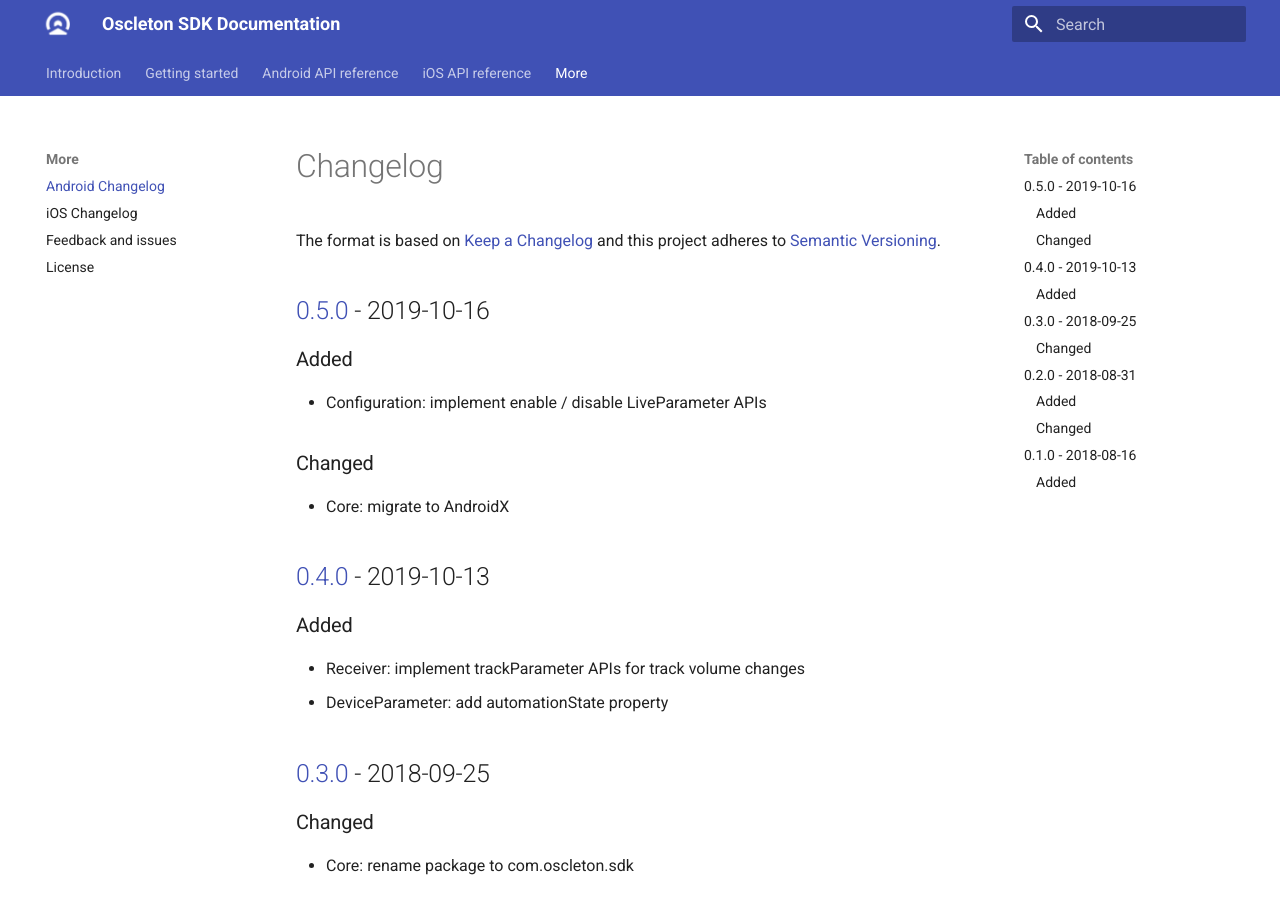
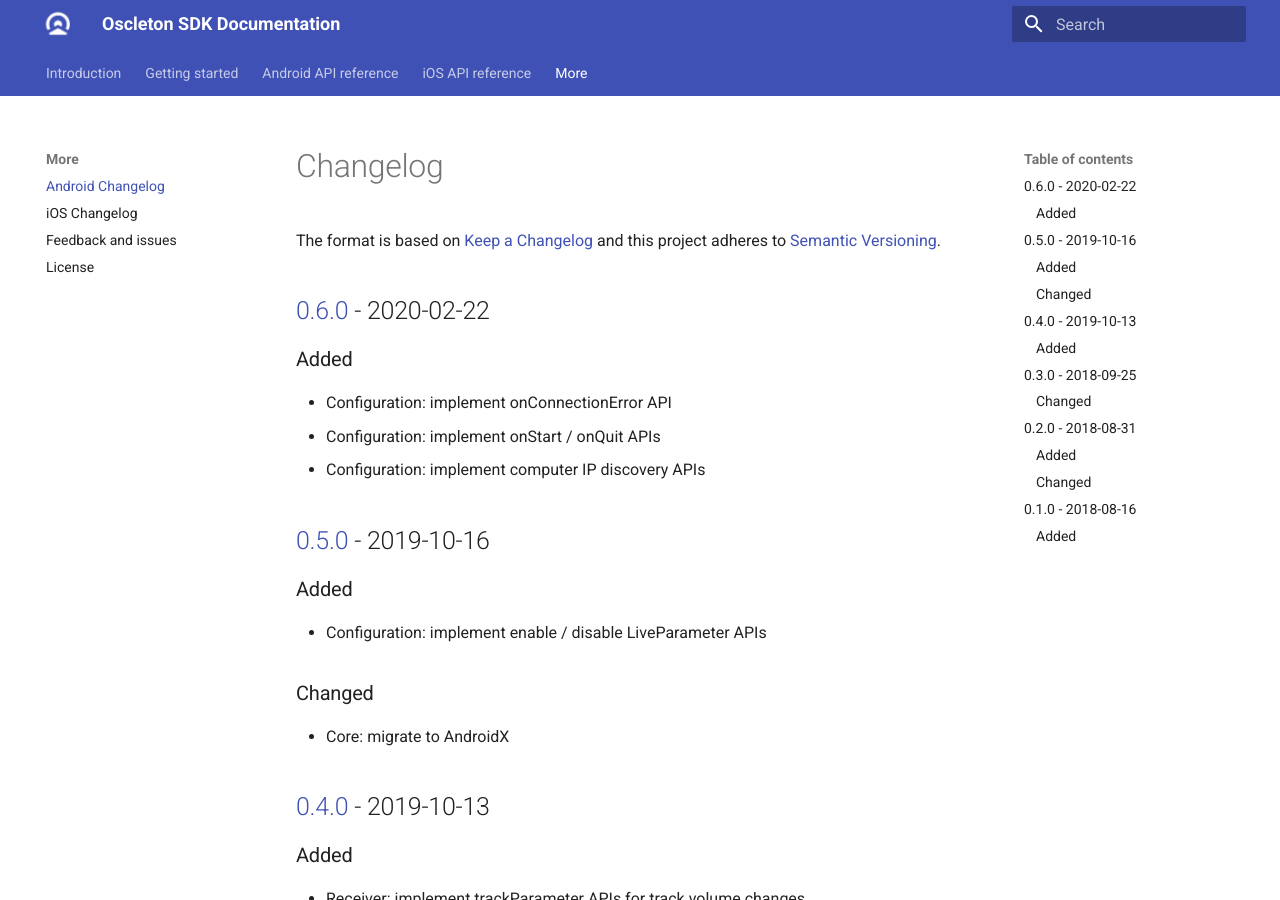
Before and after one commit to ArthurVimond/oscleton-sdk-doc, an MkDocs documentation site: the page built from public/docs/more/android-changelog.md, in a window 1280 px wide and 900 px high. Built offline with MkDocs 1.6.1 and Material for MkDocs 9.7.7, drawn with Linux system fonts in a browser that asks for light colours.

Commit message:
doc(more): update Android changelog for release 0.6.0

```diff
--- a/public/docs/more/android-changelog.md
+++ b/public/docs/more/android-changelog.md
@@ -1,6 +1,13 @@
 # Changelog
 
 The format is based on [Keep a Changelog] and this project adheres to [Semantic Versioning].
+
+## [0.6.0] - 2020-02-22
+
+### Added
+- Configuration: implement onConnectionError API
+- Configuration: implement onStart / onQuit APIs
+- Configuration: implement computer IP discovery APIs
 
 ## [0.5.0] - 2019-10-16
 
@@ -40,6 +47,7 @@
 
 
 
+[0.6.0]: https://github.com/ArthurVimond/oscleton-android-sdk/releases/tag/0.6.0
 [0.5.0]: https://github.com/ArthurVimond/oscleton-android-sdk/releases/tag/0.5.0
 [0.4.0]: https://github.com/ArthurVimond/oscleton-android-sdk/releases/tag/0.4.0
 [0.3.0]: https://github.com/ArthurVimond/oscleton-android-sdk/releases/tag/0.3.0
```
